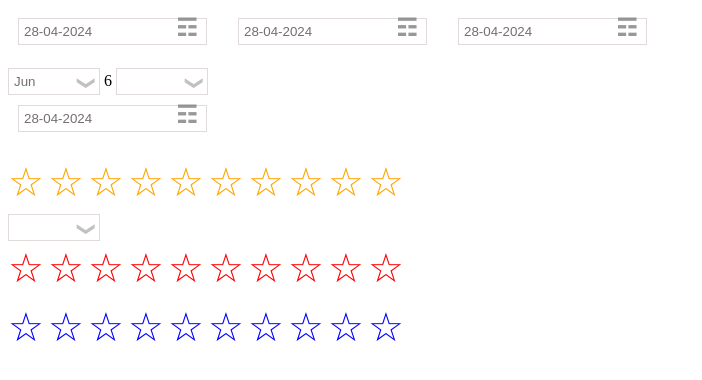
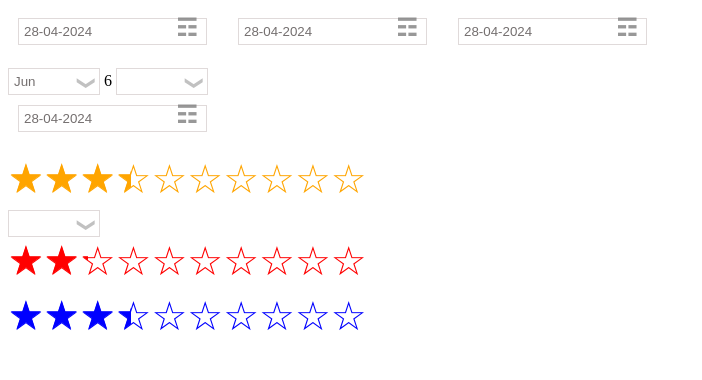
Before and after one commit to rajhseg/Angular-Controls, an Angular app in the folder Angular controls/: page / in a window 1280 px wide. Shown: the top 380 px of the page, without its empty margins (0-702 px from the left). Built offline with nearby package versions, Linux system fonts and the light colour scheme.

Commit message:
star control
star control

```diff
--- a/Angular controls/src/app/Controls/rating/rating.component.css
+++ b/Angular controls/src/app/Controls/rating/rating.component.css
@@ -1,6 +1,6 @@
 .starclass{
     color: red;
-    display: inline-block;
+    display: inline;
     overflow: hidden;
 }
 
@@ -10,7 +10,7 @@
 
 .staroutline{
     color: red;
-    display: inline-block;
+    display: inline;
     overflow: hidden;
 }
 
--- a/Angular controls/src/app/Controls/rating/rating.component.ts
+++ b/Angular controls/src/app/Controls/rating/rating.component.ts
@@ -18,7 +18,7 @@ import { ControlValueAccessor, FormsModule, NG_VALUE_ACCESSOR, ReactiveFormsModu
 })
 export class RatingComponent implements OnInit, AfterViewInit, ControlValueAccessor {
 
-  _ratingValue: number = 3.4;
+  _ratingValue: number = 3.7;
   _starwidth: number = 20;
   _starColor: string = 'orange';
   _noOfStars: number = 10;
@@ -91,8 +91,12 @@ export class RatingComponent implements OnInit, AfterViewInit, ControlValueAcces
   @ViewChild('staroutlinecontainer') starOutlineContainer!: ElementRef;
 
   getWidth(starWidth: number): number{
-    let wd = Math.round( (starWidth*this.noOfStars) * Math.round(this._ratingValue/this.noOfStars));
+    let wd = Math.round( (starWidth*this.noOfStars) * (this._ratingValue/this.noOfStars));
     return wd;
+  }
+
+  getSingleStarWidth(): number {
+    return this.starWidth*(83.25/100);
   }
 
   writeValue(obj: any): void {
@@ -115,9 +119,9 @@ export class RatingComponent implements OnInit, AfterViewInit, ControlValueAcces
   }
 
   renderUI(){
-
-    let containerWidth= this.getWidth(this._starwidth);
-    this.starControl.nativeElement.style.width = this._starwidth * this.noOfStars + 'px';
+    let _singleStarwidth = this.getSingleStarWidth();
+    let containerWidth= this.getWidth(_singleStarwidth);
+    this.starControl.nativeElement.style.width = _singleStarwidth * this.noOfStars + 'px';
 
     console.log(this._starwidth);
     console.log(this._ratingValue);
@@ -127,7 +131,7 @@ export class RatingComponent implements OnInit, AfterViewInit, ControlValueAcces
     this.container.nativeElement.style.display = 'inline-block';
 
     this.starOutlineContainer.nativeElement.style.left = -containerWidth + 'px';
-    this.starOutlineContainer.nativeElement.style.top = "0px";
+    this.starOutlineContainer.nativeElement.style.top = "-3px";
 
     this.starOutlineContainer.nativeElement.style.display = 'inline-block';
   }
--- a/Angular controls/src/app/app.component.ts
+++ b/Angular controls/src/app/app.component.ts
@@ -22,7 +22,7 @@ export class AppComponent {
   items: DropdownModel[] = [];
   selItem: any = null;
   starWidth: number = 40;
-  starValue: number = 2.5;
+  starValue: number = 2.4;
 
   constructor(){
     this.items.push(new DropdownModel("0", "Jan"));
```
